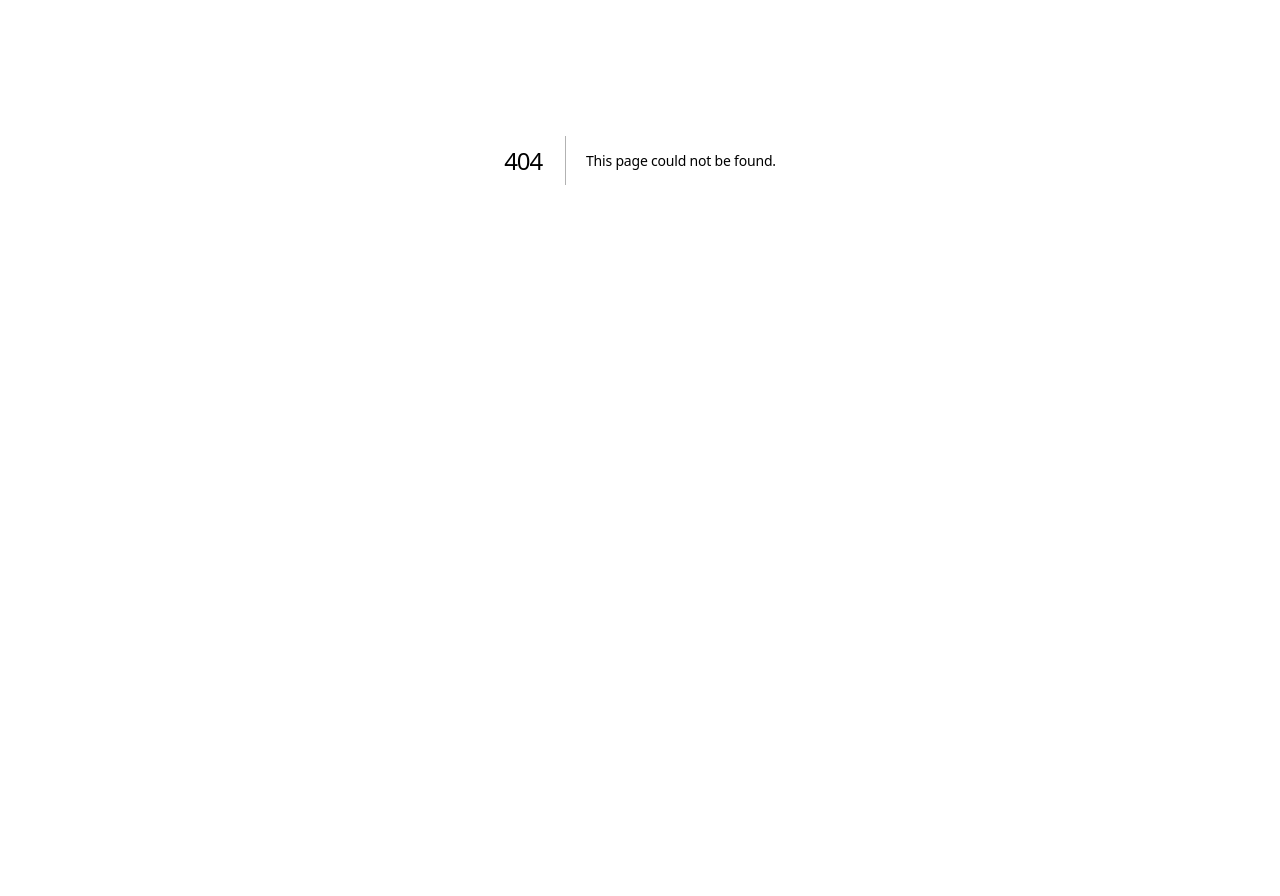
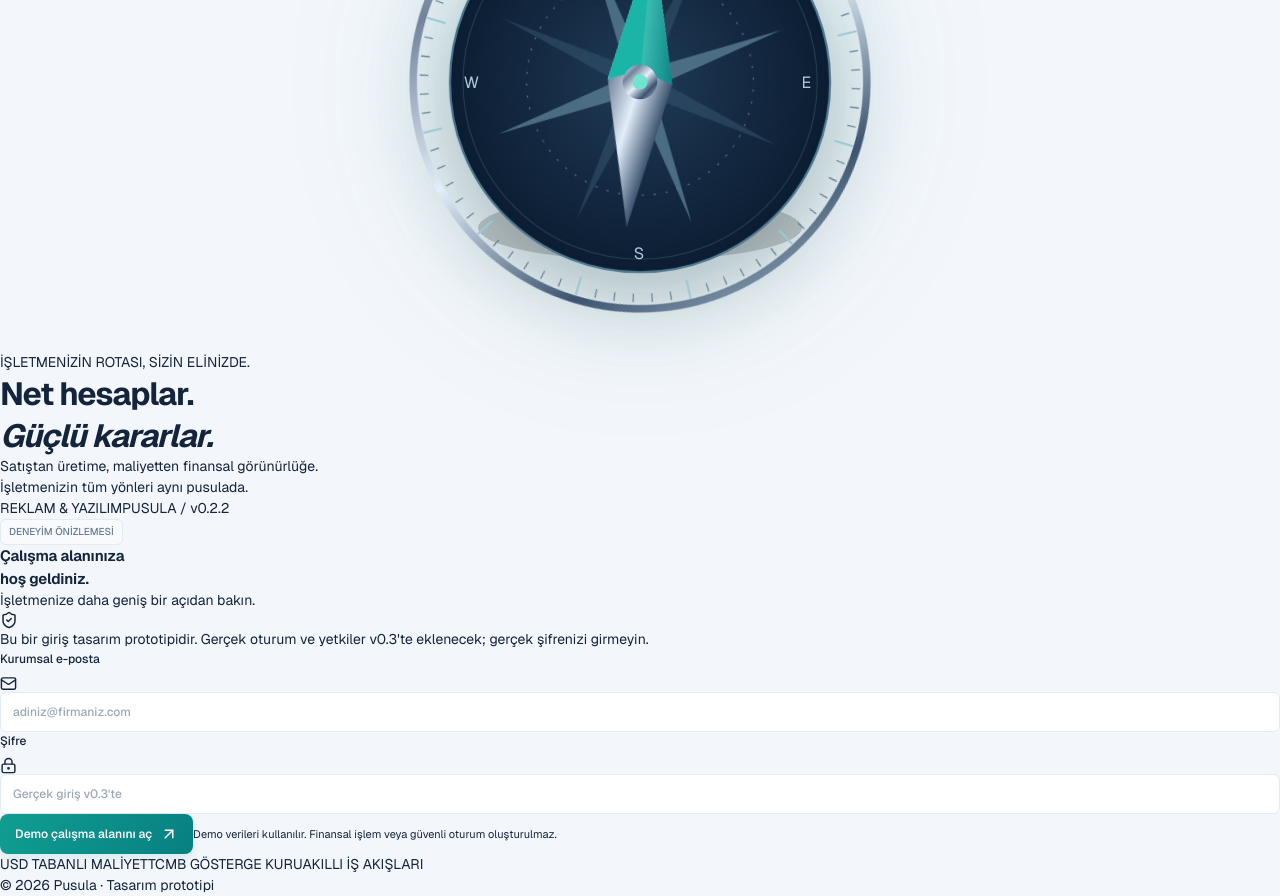
Before and after one commit to akinarslan/muhasebe-saas, a Next.js app: page /login in a window 1280 px wide. Before the commit this address had no page. Shown: the part 240-1136 px from the top of the page. Before the commit the page ends 800 px from the top, so only its background shows below. Built offline with nearby package versions, Linux system fonts and the light colour scheme.

Commit message:
feat(v0.2.2): establish compass identity and accessible motion design system

```diff
--- a/src/app/layout.tsx
+++ b/src/app/layout.tsx
@@ -1,6 +1,8 @@
 import type { Metadata } from "next";
 import "./globals.css";
 import "./v02.css";
+import './premium.css';
+import {MotionProvider} from '@/components/motion-provider';
 export const metadata: Metadata = {
   title: "Pusula — İşletmenizin finansal rotası",
   description: "Muhasebe ve işletme yönetimi · Frontend demo prototipi",
@@ -12,7 +14,7 @@ export default function RootLayout({
 }) {
   return (
     <html lang="tr" suppressHydrationWarning>
-      <body>{children}</body>
+      <body><MotionProvider>{children}</MotionProvider></body>
     </html>
   );
 }
--- /dev/null
+++ b/src/app/premium.css
@@ -0,0 +1,6 @@
+:root{--motion-micro:160ms;--motion-card:200ms;--motion-drawer:300ms;--motion-modal:240ms;--motion-page:220ms;--ease-out:cubic-bezier(.22,1,.36,1);--focus-ring:0 0 0 3px #0d948833;--bp-mobile:540px;--bp-tablet:1000px;--premium-navy:#14243a;--premium-blue:#3b82f6;--premium-purple:#8b5cf6}
+.compass-scene{perspective:1000px;transform-style:preserve-3d;pointer-events:auto}.compass-scene svg{width:100%;height:auto;overflow:visible;filter:drop-shadow(0 22px 30px #0003)}.compass-outer{transform-origin:250px 250px;animation:compass-orbit 120s linear infinite}.compass-inner{transform-origin:250px 250px;animation:compass-orbit 100s linear infinite reverse}.compass-needle{transform-origin:250px 250px;animation:compass-bearing 16s ease-in-out infinite}.compass-background{position:absolute;right:-110px;top:-115px;width:610px;opacity:.055;z-index:0;pointer-events:none}.compass-hero{width:540px;max-width:100%;margin:auto;filter:drop-shadow(0 0 65px #10b9b12b)}
+@keyframes compass-orbit{to{transform:rotate(360deg)}}@keyframes compass-bearing{0%,100%{transform:rotate(-24deg)}50%{transform:rotate(12deg)}}@keyframes drawer-slide{from{transform:translateX(70px);opacity:.2}to{transform:translateX(0);opacity:1}}@keyframes overlay-in{from{opacity:0}to{opacity:1}}@keyframes toast-in{from{transform:translateY(12px);opacity:0}to{transform:translateY(0);opacity:1}}@keyframes skeleton-light{to{background-position:-200% 0}}
+.drawer[data-state=open]{animation:drawer-slide var(--motion-drawer) var(--ease-out)}.drawer[data-state=closed]{animation:drawer-slide var(--motion-drawer) var(--ease-out) reverse}.drawer-overlay[data-state=open]{animation:overlay-in var(--motion-modal) ease-out}.drawer-overlay[data-state=closed]{animation:overlay-in var(--motion-modal) ease-out reverse}.toast{animation:toast-in var(--motion-modal) var(--ease-out)}.sidebar,.main-shell{transition:width var(--motion-drawer) var(--ease-out),margin-left var(--motion-drawer) var(--ease-out),transform var(--motion-drawer) var(--ease-out)}.btn,.nav-item,.pricing-tabs button,.roll-option{transition:background var(--motion-micro),color var(--motion-micro),box-shadow var(--motion-micro),transform var(--motion-micro)}.stat-card{transition:transform var(--motion-card) var(--ease-out),box-shadow var(--motion-card)}.stat-card:hover{transform:translateY(-3px);box-shadow:var(--shadow-raised)}tbody tr{transition:background var(--motion-micro)}*:focus-visible{outline:2px solid var(--accent);box-shadow:var(--focus-ring)}
+.workspace-skeleton{max-width:1500px;padding:50px 30px;margin:auto}.skeleton{background:linear-gradient(100deg,var(--line) 20%,var(--card) 40%,var(--line) 60%);background-size:200% 100%;border-radius:14px;animation:skeleton-light 1.8s linear infinite;min-height:140px}.skeleton-header{min-height:70px;width:50%;margin-bottom:30px}.skeleton-cards{display:grid;grid-template-columns:repeat(4,1fr);gap:18px}.skeleton-chart{height:330px;margin-top:25px}
+@media(prefers-reduced-motion:reduce){*,*::before,*::after{animation:none!important;transition:none!important;scroll-behavior:auto!important}.compass-scene{transform:none!important}}
--- /dev/null
+++ b/src/components/motion-provider.tsx
@@ -0,0 +1,3 @@
+'use client';
+import {MotionConfig} from 'motion/react';
+export function MotionProvider({children}:{children:React.ReactNode}){return <MotionConfig reducedMotion="user" transition={{duration:.2,ease:[.22,1,.36,1]}}>{children}</MotionConfig>;}
--- /dev/null
+++ b/src/components/workspace-skeleton.tsx
@@ -0,0 +1 @@
+export function WorkspaceSkeleton(){return <main className="workspace-skeleton" role="status" aria-label="Çalışma alanı yükleniyor"><div className="skeleton skeleton-header"/><div className="skeleton-cards">{Array.from({length:8},(_,i)=><div className="skeleton" key={i}/>)}</div><div className="skeleton skeleton-chart"/><span className="sr-only">Çalışma alanınız hazırlanıyor…</span></main>;}
```
Also changed, not shown: src/app/login/page.tsx (added, +4 -0 lines), src/components/compass-scene.tsx (added, +4 -0 lines), 5 other files (tests, documents, lock files or other folders).
